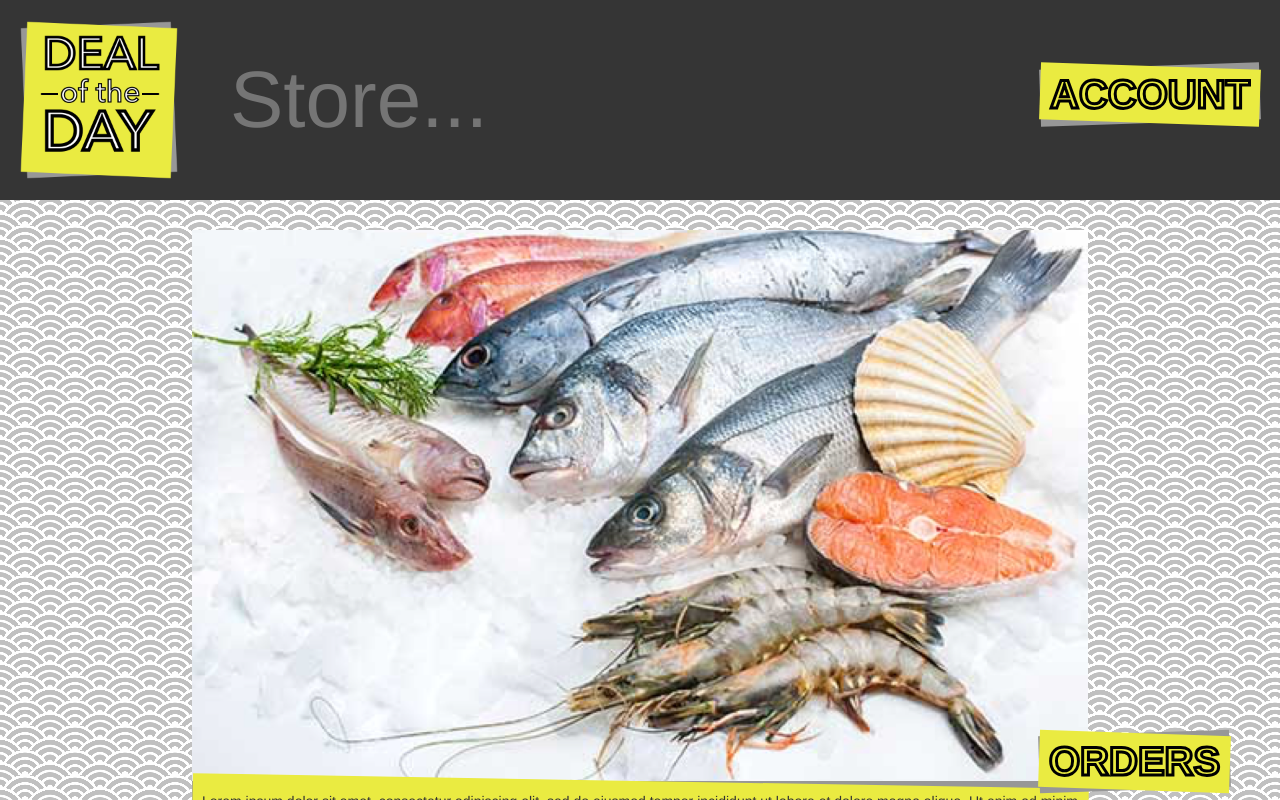
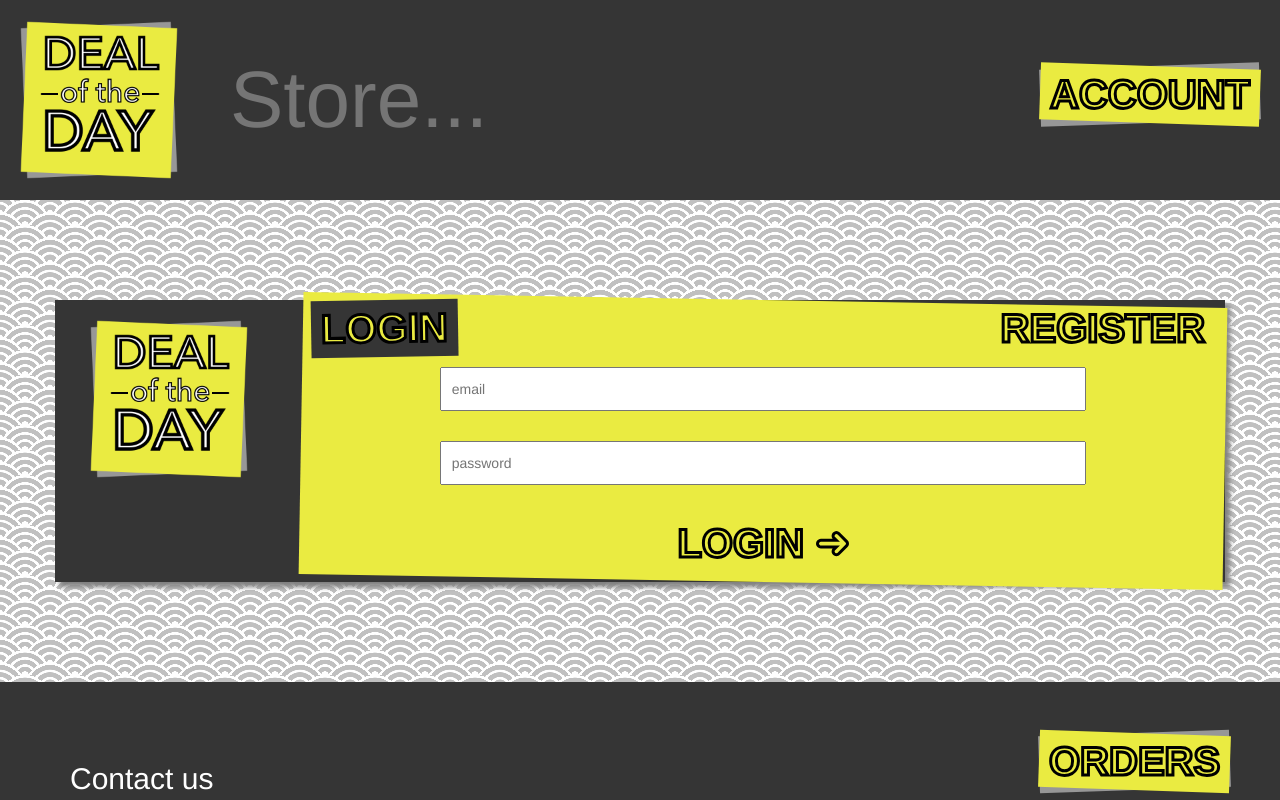
Before and after one commit to mskw23/shopsapp, an Angular app: page / in a window 1280 px wide. Shown: the top 800 px of the page. Built offline with nearby package versions, Linux system fonts and the light colour scheme; what @agm/core would draw is missing.

Commit message:
simple css changes in login-register component

```diff
--- a/src/app/app.component.html
+++ b/src/app/app.component.html
@@ -1,4 +1,4 @@
 <app-header></app-header>
-<app-store></app-store>
+<app-login-register></app-login-register>
 <app-button class="fixed--button">ORDERS</app-button>
 <app-footer></app-footer>
--- a/src/app/login-register/login-register.component.css
+++ b/src/app/login-register/login-register.component.css
@@ -3,6 +3,7 @@
     box-shadow: 5px 5px 5px grey;
     margin-top: 100px;
     padding-right: 0px;
+    margin-bottom: 100px;
 }
 
 .rect--login {
--- a/src/app/login-register/login-register.component.html
+++ b/src/app/login-register/login-register.component.html
@@ -1,5 +1,5 @@
 <div class="container rect--gray">
-  <img src="./assets/text-logo.svg" alt="">
+  <img src="./assets/Logo-final.png" alt="" style="float: left; margin-left: 20px; width:158px; margin-top: 20px;">
   <div class="rect--color rect--login">
     <div class="rect--login--inner">
       <a href="" class="login--button" style="text-decoration: none;">
```
